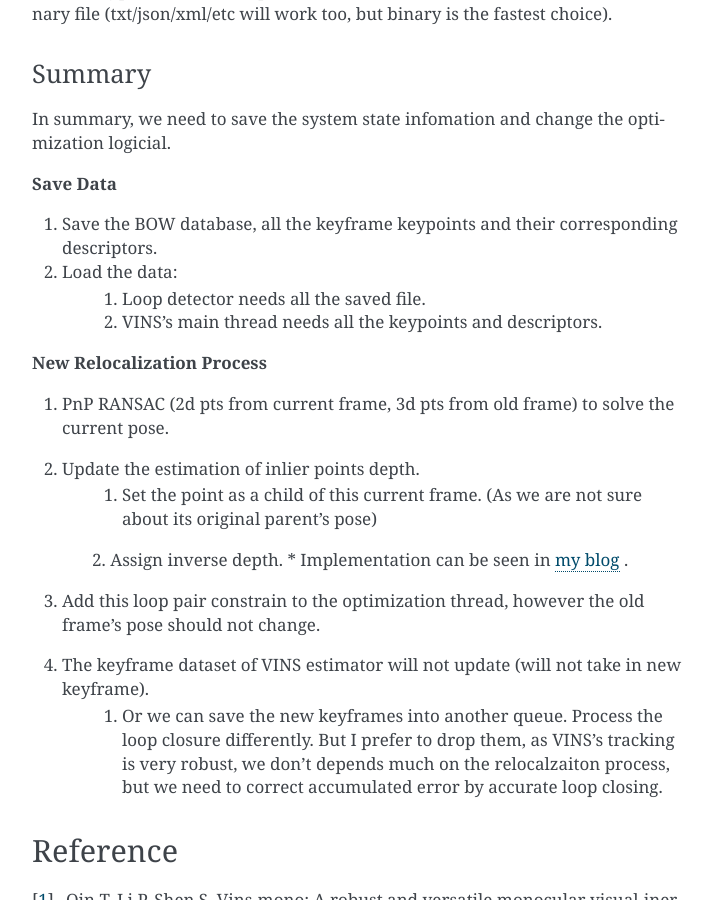
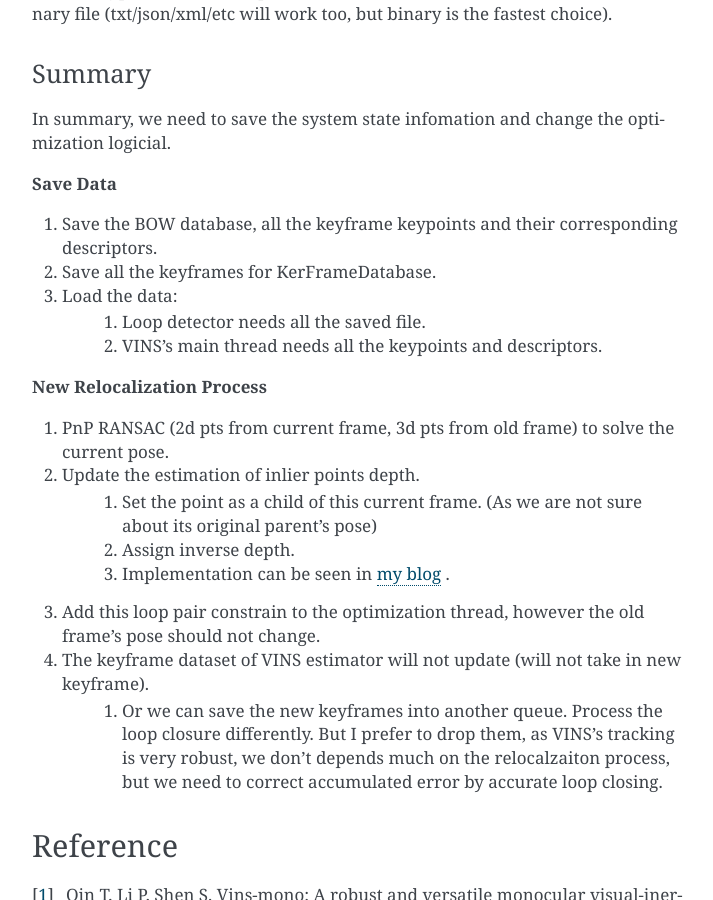
Before and after one commit to gggliuye/VIO, a Sphinx documentation site: the page built from docs/deepblue/LM.rst, in a window 1280 px wide and 900 px high, scrolled down 19986 px. Shown: the whole window, without its empty margins (388-1101 px from the left). Built offline with Sphinx 7.4.7, drawn with Linux system fonts in a browser that asks for light colours.

Commit message:
Update LM.rst

```diff
--- a/docs/deepblue/LM.rst
+++ b/docs/deepblue/LM.rst
@@ -784,7 +784,8 @@
 **Save Data**
 
 1. Save the BOW database, all the keyframe keypoints and their corresponding descriptors.
-2. Load the data:
+2. Save all the keyframes for KerFrameDatabase.
+3. Load the data:
     1. Loop detector needs all the saved file.
     2. VINS's main thread needs all the keypoints and descriptors.
 
```
Also changed, not shown: other parts of docs/deepblue/LM.rst (+1 -1 lines).
